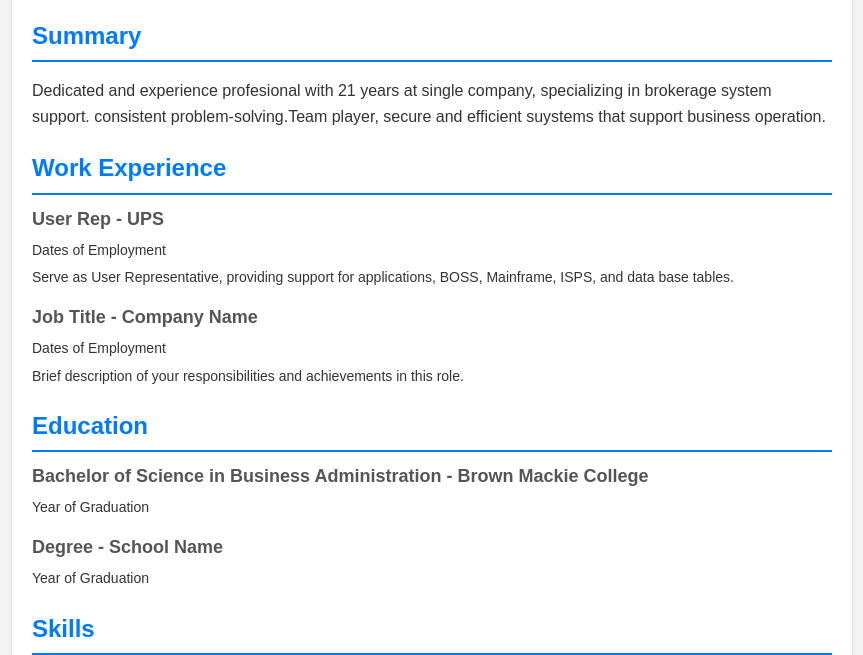
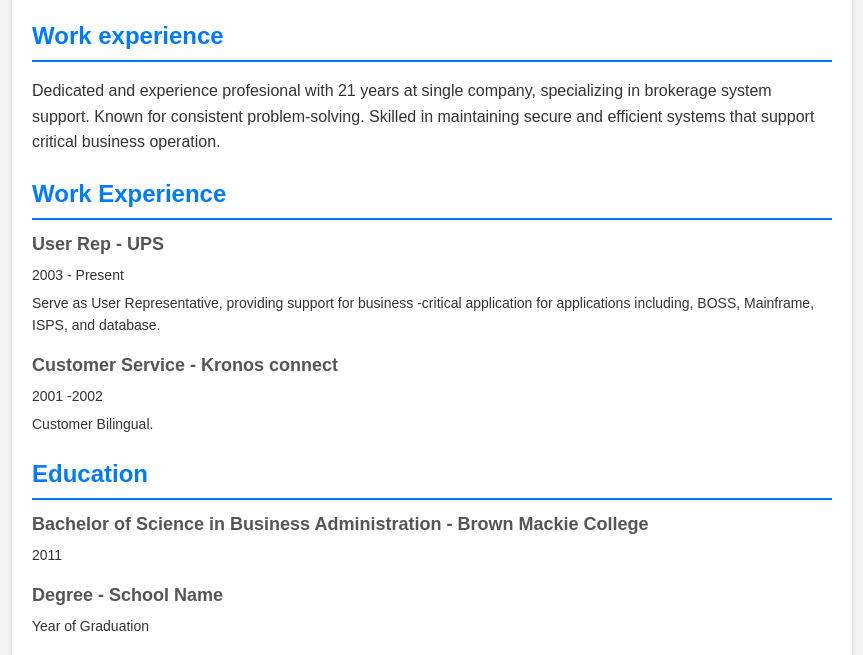
Before and after one commit to JWBlevins/JWBlevins.github.io, a plain HTML site: page index.html in a window 1280 px wide. Shown: the part 124-779 px from the top of the page, without its empty margins (208-1071 px from the left). Drawn offline with Linux system fonts and the light colour scheme.

Commit message:
Updated resume content

```diff
--- a/index.html
+++ b/index.html
@@ -89,28 +89,27 @@
                 </p>
             </section>
             <section class="section">
-                <h2>Summary</h2>
+                <h2>Work experience</h2>
                 <p>
                     Dedicated and experience profesional with 21 years at single company, specializing in brokerage system support.
-                    consistent problem-solving.Team player, secure and efficient suystems that support business operation.
+                     Known for consistent problem-solving. Skilled in maintaining secure and efficient systems that support critical business operation.
                 </p>
             </section>
             <section class="section">
                 <h2>Work Experience</h2>
                 <div class="item">
                     <h3>User Rep - UPS</h3>
-                    <p>Dates of Employment</p>
+                    <p>2003 - Present</p>
                     <p>
-                        Serve as User Representative, providing support for applications, BOSS, Mainframe, ISPS,
-                         and data base tables.
+                        Serve as User Representative, providing support for business -critical application for applications including, BOSS, Mainframe, ISPS,
+                         and database.
                     </p>
                 </div>
                 <div class="item">
-                    <h3>Job Title - Company Name</h3>
-                    <p>Dates of Employment</p>
+                    <h3>Customer Service - Kronos connect</h3>
+                    <p>2001 -2002</p>
                     <p>
-                        Brief description of your responsibilities and
-                        achievements in this role.
+                        Customer Bilingual.
                     </p>
                 </div>
             </section>
@@ -118,7 +117,7 @@
                 <h2>Education</h2>
                 <div class="item">
                     <h3>Bachelor of Science in Business Administration - Brown Mackie College</h3>
-                    <p>Year of Graduation</p>
+                    <p>2011</p>
                 </div>
                 <div class="item">
                     <h3>Degree - School Name</h3>
```
